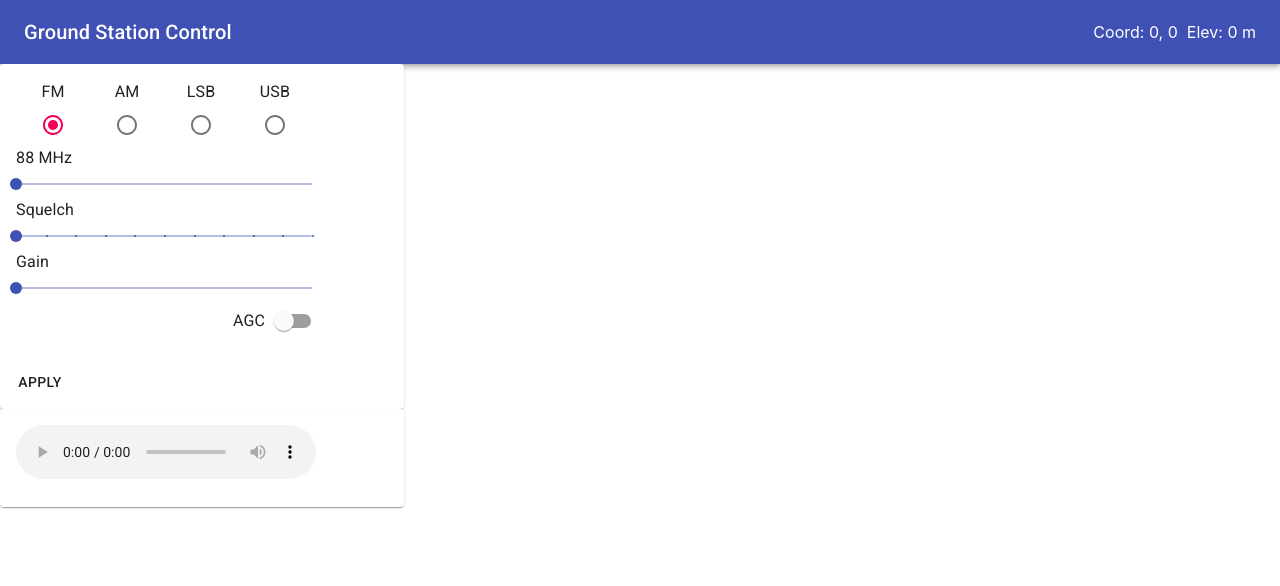
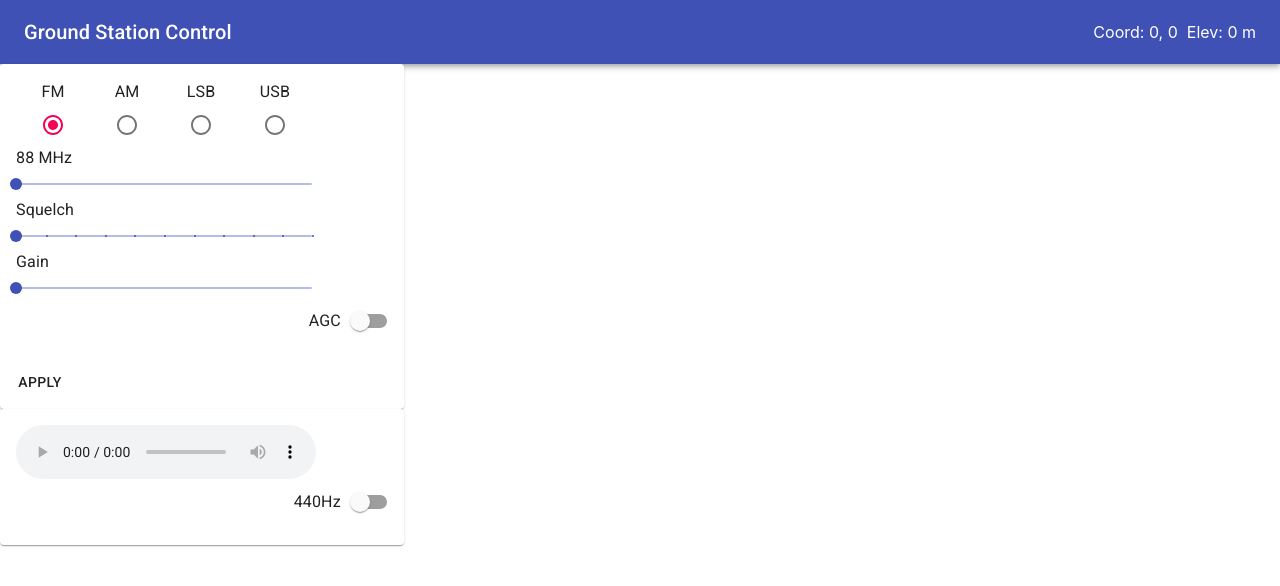
Before and after one commit to dennisdunn/station-ui, a React (Create React App) app: page / in a window 1280 px wide. Shown: the top 586 px of the page. Built offline with nearby package versions, Linux system fonts and the light colour scheme; no server answers.

Commit message:
Added 440Hz audio tone for testing the Icecast connection.

```diff
--- a/src/App.js
+++ b/src/App.js
@@ -28,7 +28,7 @@ function App() {
         source="http://localhost:1882/api/sdrs/main"
         onApply={saveSdrSettings}
       />
-      <AudioControl source="http://localhost:8000/tone" />
+      <AudioControl source="http://localhost:8000/receiver" />
     </div>
   );
 }
--- a/src/components/AudioControl.js
+++ b/src/components/AudioControl.js
@@ -1,17 +1,26 @@
-import React from 'react';
-import { Card, CardContent, makeStyles } from '@material-ui/core';
+import { Card, CardContent, FormControl, FormControlLabel, makeStyles, Switch } from '@material-ui/core';
+import React, { useState } from 'react';
 
 const useStyles = makeStyles(theme => ({
-    root: { maxWidth: "40ch" }
+    root: { maxWidth: "40ch" },
+    switch: { display: 'flex', justifyItems: 'end' }
 }));
 
 export const AudioControl = ({ source }) => {
+    const [url, setUrl] = useState(source);
     const classes = useStyles();
 
     return (
         <Card className={classes.root}>
             <CardContent>
-                <audio src={source} controls />
+                <audio className={classes.audio} src={url} controls />
+                <FormControl className={classes.switch}>
+                    <FormControlLabel
+                        label="440Hz"
+                        labelPlacement="start"
+                        control={<Switch onChange={(e, v) => setUrl(v ? "http://localhost:8000/tone" : source)} />}
+                    />
+                </FormControl>
             </CardContent>
         </Card>);
 }
--- a/src/components/SdrControl.js
+++ b/src/components/SdrControl.js
@@ -16,7 +16,8 @@ import React, { useEffect, useState } from "react";
 import { callApi } from "./services";
 
 const useStyles = makeStyles(theme => ({
-  root: { maxWidth: "40ch" }
+  root: { maxWidth: "40ch" },
+  switch: { display: 'flex', justifyItems: 'end' }
 }));
 
 const gainDisplay = v => {
@@ -49,7 +50,7 @@ export const SdrControl = ({ source, onApply }) => {
           <RadioGroup
             row
             value={mode}
-            onChange={(e,v) => {
+            onChange={(e, v) => {
               setMode(Number.parseInt(v));
             }}
           >
@@ -116,6 +117,8 @@ export const SdrControl = ({ source, onApply }) => {
               setGain(v);
             }}
           />
+        </FormControl>
+        <FormControl className={classes.switch}>
           <FormControlLabel
             label="AGC"
             labelPlacement="start"
```
